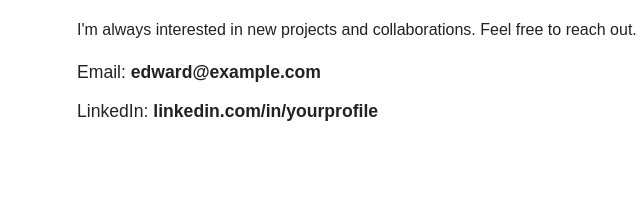
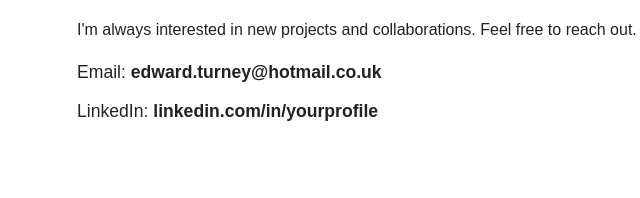
Before and after one commit to ETT3/ETT3.github.io, a plain HTML site: page contact.html in a window 1280 px wide. Shown: the part 262-460 px from the top of the page, 113-753 px from the left. Drawn offline with Linux system fonts and the light colour scheme.

Commit message:
Update contact.html

```diff
--- a/contact.html
+++ b/contact.html
@@ -74,7 +74,7 @@
         <p>I'm always interested in new projects and collaborations. Feel free to reach out.</p>
 
         <ul class="contact-links">
-            <li>Email: <a href="mailto:edward@example.com">edward@example.com</a></li>
+            <li>Email: <a href="mailto:edward@example.com">edward.turney@hotmail.co.uk</a></li>
             <li>LinkedIn: <a href="https://www.linkedin.com/in/yourprofile" target="_blank">linkedin.com/in/yourprofile</a></li>
         </ul>
 
```
